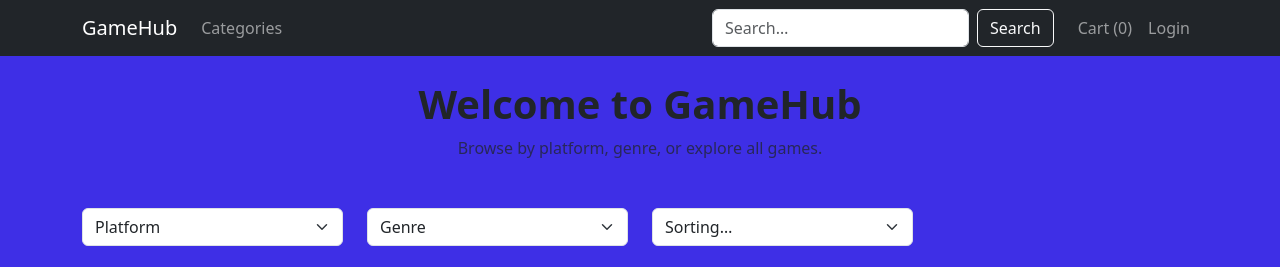
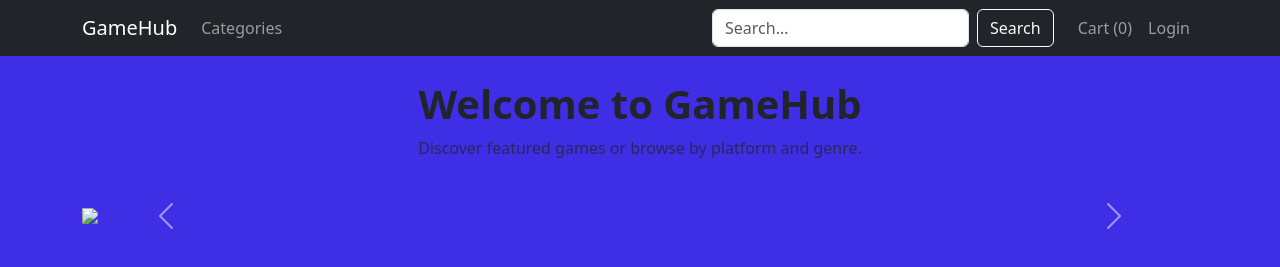
Before and after one commit to Meta1ingus/gamehub, a Django app: page / in a window 1280 px wide. Shown: the top 267 px of the page. Run offline with Django 5.2, Linux system fonts and the light colour scheme; data comes from the database, SQL or seed files in the repository; some libraries are stand-ins or nearby versions.

Commit message:
Add hero image field to Game model, update home view and template for featured games carousel, and enhance product listing with pagination options

```diff
--- a/core/templates/core/home.html
+++ b/core/templates/core/home.html
@@ -1,129 +1,83 @@
 {% extends 'base.html' %}
 {% load currency %}
+{% load static %}
 
 {% block content %}
 
 <!-- Hero Section -->
 <div class="mb-5 text-center">
     <h1 class="fw-bold">Welcome to GameHub</h1>
-    <p class="text-muted">Browse by platform, genre, or explore all games.</p>
+    <p class="text-muted">Discover featured games or browse by platform and genre.</p>
 </div>
 
-<form method="get" class="row mb-4">
+<!-- Featured Carousel -->
+<div id="featuredCarousel" class="carousel slide mb-5" data-bs-ride="carousel">
+    <div class="carousel-inner">
 
-    <div class="col-md-3">
-        <select name="platform" class="form-select" onchange="this.form.submit()">
-            <option value="">Platform</option>
-            {% for p in platforms %}
-            <option value="{{ p.slug }}" {% if current_platform == p.slug %}selected{% endif %}>
-                {{ p.name }}
-            </option>
-            {% endfor %}
-        </select>
-    </div>
+        {% for game in games %}
+        <div class="carousel-item {% if forloop.first %}active{% endif %} position-relative">
 
-    <div class="col-md-3">
-        <select name="genre" class="form-select" onchange="this.form.submit()">
-            <option value="">Genre</option>
-            {% for g in genres %}
-            <option value="{{ g.slug }}" {% if current_genre == g.slug %}selected{% endif %}>
-                {{ g.name }}
-            </option>
-            {% endfor %}
-        </select>
-    </div>
-
-    <div class="col-md-3">
-        <select name="sort" class="form-select" onchange="this.form.submit()">
-            <option value="">Sorting…</option>
-            <option value="price_asc" {% if current_sort == 'price_asc' %}selected{% endif %}>Price: Low to High</option>
-            <option value="price_desc" {% if current_sort == 'price_desc' %}selected{% endif %}>Price: High to Low</option>
-            <option value="title_asc" {% if current_sort == 'title_asc' %}selected{% endif %}>Title: A → Z</option>
-            <option value="title_desc" {% if current_sort == 'title_desc' %}selected{% endif %}>Title: Z → A</option>
-        </select>
-    </div>
-
-</form>
-
-<!-- Featured Games Section -->
-<h1 class="mb-4">Featured Games</h1>
-
-<div class="row">
-    {% for game in games %}
-    <div class="col-md-4 mb-4">
-        <div class="card h-100">
-
-            {% if game.image %}
-            <img src="{{ game.image.url }}" class="card-img-top" alt="{{ game.title }}">
+            {% if game.hero_image %}
+            <img src="{{ game.hero_image.url }}" class="d-block w-100" alt="{{ game.title }}">
             {% else %}
-            <img src="https://via.placeholder.com/300x200?text=No+Image" class="card-img-top">
+            <img src="https://via.placeholder.com/1200x400?text={{ game.title|urlencode }}" class="d-block w-100">
             {% endif %}
 
-            <div class="card-body">
-                <h5 class="card-title">
-                    <a href="{% url 'product_detail' game.slug %}" class="text-decoration-none">
-                        {{ game.title }}
+            <div class="carousel-caption d-none d-md-block text-start">
+                <div class="bg-dark bg-opacity-50 p-3 rounded">
+                    <h3 class="fw-bold mb-1">{{ game.title }}</h3>
+                    <p class="mb-1">{{ game.platform }}</p>
+                    <p class="fw-bold mb-2">{{ game.price|currency }}</p>
+                    <a href="{% url 'product_detail' game.slug %}" class="btn btn-primary btn-sm">
+                        View Game
                     </a>
-                </h5>
-                <p class="card-text text-muted">{{ game.platform }}</p>
-                <p class="fw-bold">{{ game.price|currency }}</p>
+                </div>
             </div>
 
         </div>
+        {% endfor %}
+
+    </div>
+
+    <button class="carousel-control-prev" type="button" data-bs-target="#featuredCarousel" data-bs-slide="prev">
+        <span class="carousel-control-prev-icon"></span>
+    </button>
+
+    <button class="carousel-control-next" type="button" data-bs-target="#featuredCarousel" data-bs-slide="next">
+        <span class="carousel-control-next-icon"></span>
+    </button>
+</div>
+
+<!-- Browse by Platform -->
+<h2 class="fw-bold mt-5 mb-3">Browse by Platform</h2>
+
+<div class="row g-3">
+    {% for p in platforms %}
+    <div class="col-6 col-sm-4 col-md-3 col-lg-2">
+        <a href="{% url 'product_list' %}?platform={{ p.slug }}" class="text-decoration-none">
+            <div class="card h-100 text-center shadow-sm p-2">
+                <img src="{% static 'core/platforms/' %}{{ p.slug }}.png" class="img-fluid mb-2" alt="{{ p.name }}">
+                <h6 class="mb-0">{{ p.name }}</h6>
+            </div>
+        </a>
     </div>
     {% endfor %}
 </div>
 
-{% if games.has_other_pages %}
-<nav aria-label="Games pagination">
-    <ul class="pagination justify-content-center mt-4">
+<!-- Browse by Genre -->
+<h2 class="fw-bold mt-5 mb-3">Browse by Genre</h2>
 
-        {# Previous button #}
-        {% if games.has_previous %}
-        <li class="page-item">
-            <a class="page-link"
-               href="?page={{ games.previous_page_number }}&q={{ query|default:'' }}&sort={{ current_sort|default:'' }}&platform={{ current_platform|default:'' }}&genre={{ current_genre|default:'' }}">
-                Previous
-            </a>
-        </li>
-        {% else %}
-        <li class="page-item disabled">
-            <span class="page-link">Previous</span>
-        </li>
-        {% endif %}
-
-        {# Page numbers #}
-        {% for num in games.paginator.page_range %}
-            {% if num == games.number %}
-            <li class="page-item active">
-                <span class="page-link">{{ num }}</span>
-            </li>
-            {% else %}
-            <li class="page-item">
-                <a class="page-link"
-                   href="?page={{ num }}&q={{ query|default:'' }}&sort={{ current_sort|default:'' }}&platform={{ current_platform|default:'' }}&genre={{ current_genre|default:'' }}">
-                    {{ num }}
-                </a>
-            </li>
-            {% endif %}
-        {% endfor %}
-
-        {# Next button #}
-        {% if games.has_next %}
-        <li class="page-item">
-            <a class="page-link"
-               href="?page={{ games.next_page_number }}&q={{ query|default:'' }}&sort={{ current_sort|default:'' }}&platform={{ current_platform|default:'' }}&genre={{ current_genre|default:'' }}">
-                Next
-            </a>
-        </li>
-        {% else %}
-        <li class="page-item disabled">
-            <span class="page-link">Next</span>
-        </li>
-        {% endif %}
-
-    </ul>
-</nav>
-{% endif %}
+<div class="row g-3 mb-5">
+    {% for g in genres %}
+    <div class="col-6 col-sm-4 col-md-3 col-lg-2">
+        <a href="{% url 'product_list' %}?genre={{ g.slug }}" class="text-decoration-none">
+            <div class="card h-100 text-center shadow-sm p-2">
+                <img src="{% static 'core/genres/' %}{{ g.slug }}.png" class="img-fluid mb-2" alt="{{ g.name }}">
+                <h6 class="mb-0">{{ g.name }}</h6>
+            </div>
+        </a>
+    </div>
+    {% endfor %}
+</div>
 
 {% endblock %}
--- a/core/views.py
+++ b/core/views.py
@@ -1,6 +1,13 @@
 from django.shortcuts import render
-from products.models import Game
+from products.models import Game, Platform, Genre
 
 def home(request):
     games = Game.objects.filter(featured=True)
-    return render(request, "core/home.html", {"games": games})
+    platforms = Platform.objects.all()
+    genres = Genre.objects.all()
+
+    return render(request, "core/home.html", {
+        "games": games,
+        "platforms": platforms,
+        "genres": genres,
+    })
--- a/products/models.py
+++ b/products/models.py
@@ -38,6 +38,7 @@
     genre = models.ForeignKey(Genre, on_delete=models.CASCADE)
     description = models.TextField(blank=True)
     image = models.ImageField(upload_to='game_images/', blank=True)
+    hero_image = models.ImageField(upload_to='hero_images/', blank=True, null=True)
 
     featured = models.BooleanField(default=False)
 
```
Also changed, not shown: products/templates/products/product_list.html (+14 -2 lines), products/views.py (+10 -4 lines), products/migrations/0005_game_hero_image.py (added).
